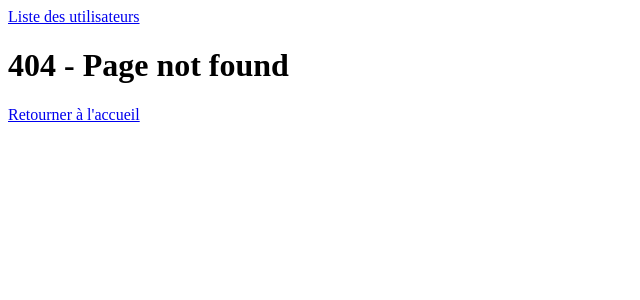
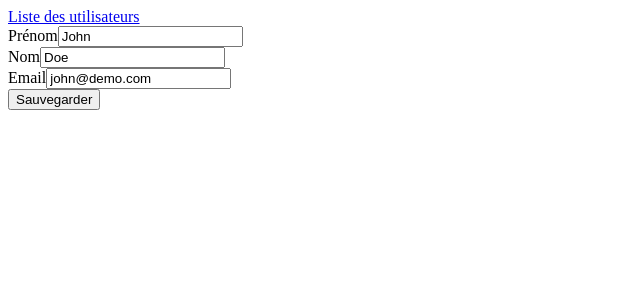
Before and after one commit to ludoarena/outdoorgame_sherlock_frontend, an Angular app in the folder ng-sherlock-app/: page /users/1/edit in a window 1280 px wide. Before the commit this address had no page. Shown: the top 300 px of the page, without its empty margins (0-640 px from the left). Built offline with nearby package versions, Linux system fonts and the light colour scheme.

Commit message:
form "user"

```diff
--- a/ng-sherlock-app/src/app/app.component.ts
+++ b/ng-sherlock-app/src/app/app.component.ts
@@ -1,10 +1,11 @@
 import { Component, signal, OnInit } from '@angular/core';
 import { RouterOutlet } from '@angular/router';
+import { ReactiveFormsModule } from '@angular/forms';
 
 @Component({
   selector: 'app-root',
   standalone: true,
-  imports: [RouterOutlet],
+  imports: [RouterOutlet, ReactiveFormsModule],
   templateUrl: 'app.component.html'
 })
 export class AppComponent {
--- a/ng-sherlock-app/src/app/app.routes.ts
+++ b/ng-sherlock-app/src/app/app.routes.ts
@@ -12,6 +12,11 @@ export const routes: Routes = [
       import('./detail-user/detail-user.component').then(m => m.DetailUserComponent),
   },
   {
+    path: 'users/:id/edit',
+    loadComponent: () =>
+      import('./user-form/user-edit.component').then(m => m.UserEditComponent),
+  },
+  {
     path: '',
     redirectTo: 'users',
     pathMatch: 'full',
--- a/ng-sherlock-app/src/app/detail-user/detail-user.component.html
+++ b/ng-sherlock-app/src/app/detail-user/detail-user.component.html
@@ -7,6 +7,8 @@
     <p><strong>Nom :</strong> {{ user.lastName }}</p>
     <p><strong>Email :</strong> {{ user.email }}</p>
     <p><strong>Rôle :</strong> {{ user.isAdmin ? 'Administrateur' : 'Utilisateur' }}</p>
+
+    <button (click)="goToEditPage()">Edit</button>
   } @else {
     <p>Utilisateur introuvable.</p>
   }
--- a/ng-sherlock-app/src/app/detail-user/detail-user.component.ts
+++ b/ng-sherlock-app/src/app/detail-user/detail-user.component.ts
@@ -1,7 +1,7 @@
 import { Component, Input, OnInit } from '@angular/core';
 import { Router } from '@angular/router';
-import { USERS } from '../model/mock-users';
 import { User } from '../model/user';
+import { UserService } from '../user-service';
 
 @Component({
   selector: 'app-detail-user',
@@ -11,22 +11,24 @@ import { User } from '../model/user';
   styleUrl: './detail-user.component.css',
 })
 export class DetailUserComponent implements OnInit {
-  constructor(private router: Router) {}
+  constructor(private router: Router, private userService : UserService) {}
 
   @Input() id!: string;
 
-  users : User[] | undefined;
-  user : User | undefined;
+  user? : User;
 
   ngOnInit(): void {
-      this.users = USERS;
       if (this.id)
       {
-        this.user = this.users.find(user => user.id === +this.id);
+        this.user = this.userService.getUserById(+this.id);
       }
   }
 
   goToUsersPage(): void {
     this.router.navigate(['/users']);
   }
+
+  goToEditPage(): void {
+    this.router.navigate(['/users', this.id, 'edit']);
+  }
 }
--- a/ng-sherlock-app/src/app/list-user/list-user.component.ts
+++ b/ng-sherlock-app/src/app/list-user/list-user.component.ts
@@ -1,9 +1,9 @@
 import { CommonModule } from '@angular/common';
 import { Component, OnInit } from '@angular/core';
 import {Router} from '@angular/router';
-import { USERS } from '../model/mock-users';
 import { User } from '../model//user';
 import { BorderRowTable } from "./border-row-table.directive";
+import { UserService } from '../user-service';
 
 @Component({
   selector: 'app-list-user',
@@ -14,17 +14,18 @@ import { BorderRowTable } from "./border-row-table.directive";
 })
 export class ListUserComponent implements OnInit {
 
-  constructor(private router : Router) {}
+  users? : User[];
+  selectedUser? : User;
 
-  users : User[] = USERS;
-  selectedUser : User | undefined
+  constructor(private router : Router, private userService : UserService) {}
 
   ngOnInit(): void {
-      console.table(this.users);
+    this.users = this.userService.getUsers();
+    console.table(this.users);
   }
 
   selectUser(userId : string) {
-    const user : User | undefined = this.users.find(user => user.id == +userId);
+    const user : User | undefined = this.users?.find(user => user.id == +userId);
     this.selectedUser = user;
 
     if (user)
--- /dev/null
+++ b/ng-sherlock-app/src/app/user-form/user-edit.component.html
@@ -0,0 +1,33 @@
+<form [formGroup]="userForm" (ngSubmit)="save()">
+  <div>
+    <label>Prénom</label>
+
+    <input type="text" formControlName="firstName" />
+
+    @if (userForm.get('firstName')?.invalid && userForm.get('firstName')?.touched) {
+      <small> Prénom obligatoire </small>
+    }
+  </div>
+
+  <div>
+    <label>Nom</label>
+
+    <input type="text" formControlName="lastName" />
+
+    @if (userForm.get('lastName')?.invalid && userForm.get('lastName')?.touched) {
+      <small> Nom obligatoire </small>
+    }
+  </div>
+
+  <div>
+    <label>Email</label>
+
+    <input type="email" formControlName="email" />
+
+    @if (userForm.get('email')?.invalid && userForm.get('email')?.touched) {
+      <small> Email invalide </small>
+    }
+  </div>
+
+  <button type="submit">Sauvegarder</button>
+</form>
--- /dev/null
+++ b/ng-sherlock-app/src/app/user-form/user-edit.component.ts
@@ -0,0 +1,64 @@
+import { Component, OnInit } from '@angular/core';
+import { CommonModule } from '@angular/common';
+import {
+  FormBuilder,
+  FormGroup,
+  Validators,
+  ReactiveFormsModule
+} from '@angular/forms';
+
+@Component({
+  selector: 'app-user-edit',
+  standalone: true,
+  imports: [
+    CommonModule,
+    ReactiveFormsModule
+  ],
+  templateUrl: './user-edit.component.html'
+})
+export class UserEditComponent implements OnInit {
+
+  userForm!: FormGroup;
+
+  user = {
+    firstName: 'John',
+    lastName: 'Doe',
+    email: 'john@demo.com'
+  };
+
+  constructor(private fb: FormBuilder) {}
+
+  ngOnInit(): void {
+
+    this.userForm = this.fb.group({
+      firstName: [
+        this.user.firstName,
+        [Validators.required]
+      ],
+
+      lastName: [
+        this.user.lastName,
+        [Validators.required]
+      ],
+
+      email: [
+        this.user.email,
+        [
+          Validators.required,
+          Validators.email
+        ]
+      ]
+    });
+
+  }
+
+  save(): void {
+
+    if (this.userForm.invalid) {
+      this.userForm.markAllAsTouched();
+      return;
+    }
+
+    console.log(this.userForm.value);
+  }
+}
--- /dev/null
+++ b/ng-sherlock-app/src/app/user-service.ts
@@ -0,0 +1,17 @@
+import { Injectable } from '@angular/core';
+import {User} from './model/user';
+import {USERS} from './model/mock-users';
+
+@Injectable({
+  providedIn: 'root',
+})
+export class UserService {
+
+  getUsers(): User[] {
+    return USERS;
+  }
+
+  getUserById(userId : number) : User|undefined {
+    return USERS.find(user => user.id == userId);
+  }
+}
```
